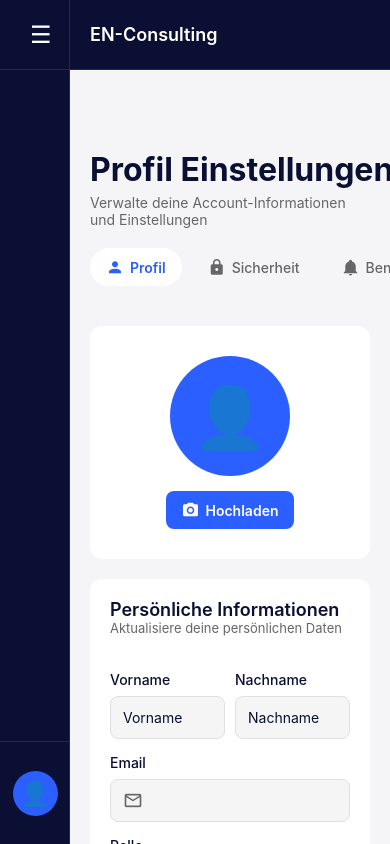
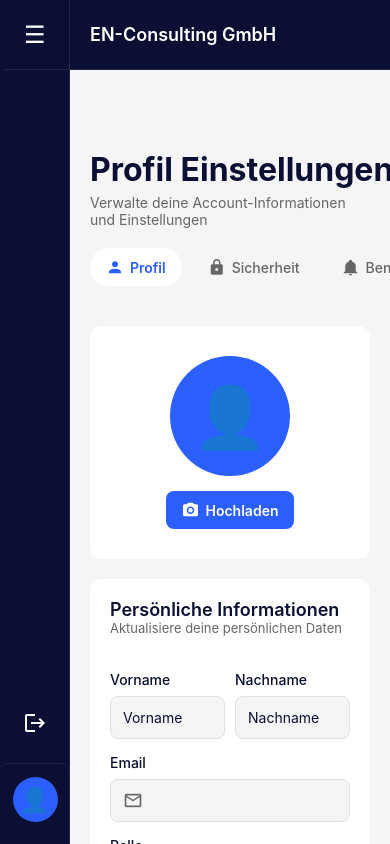
Before and after one commit to tobias200728/EN-Consulting_Projektmanagement-tool, a React Native app in the folder frontend/: screen /Profile in a window 390 px wide. Built offline with nearby package versions, Linux system fonts and the light colour scheme.

Commit message:
add logout button

```diff
--- a/frontend/components/Layout.jsx
+++ b/frontend/components/Layout.jsx
@@ -1,10 +1,11 @@
 import React, { useRef, useState, useEffect } from 'react';
-import { View, Text, TouchableOpacity, Animated, Image } from 'react-native';
+import { View, Text, Pressable, TouchableOpacity, Animated, Image } from 'react-native';
 import { useNavigation, useRoute } from '@react-navigation/native';
 import AsyncStorage from '@react-native-async-storage/async-storage';
 import { styles } from '../style/Layout.styles';
 import MaterialCommunityIcons from 'react-native-vector-icons/MaterialCommunityIcons';
 import Ionicons from 'react-native-vector-icons/Ionicons';
+import MaterialIcons from 'react-native-vector-icons/MaterialIcons';
 import useAuth from '../hooks/useAuth';
 
 const API_URL = "http://127.0.0.1:8000";
@@ -112,6 +113,20 @@ export default function Layout({ children }) {
     navigation.navigate('Profile');
   };
 
+  const handleLogout = async () => {
+    try {
+      // Lösche alle gespeicherten Daten
+      await AsyncStorage.clear();
+      // Navigiere zur Login-Seite
+      navigation.reset({
+        index: 0,
+        routes: [{ name: 'Login' }],
+      });
+    } catch (error) {
+      console.error('Error during logout:', error);
+    }
+  };
+
   const sidebarWidth = slideAnim.interpolate({
     inputRange: [0, 1],
     outputRange: [70, 250],
@@ -124,6 +139,8 @@ export default function Layout({ children }) {
     switch (iconFamily) {
       case "Ionicons":
         return <Ionicons name={iconName} size={iconSize} color={color} />;
+      case "MaterialIcons":
+        return <MaterialIcons name={iconName} size={iconSize} color={color} />;
       default:
         return <MaterialCommunityIcons name={iconName} size={iconSize} color={color} />;
     }
@@ -133,8 +150,8 @@ export default function Layout({ children }) {
     <View style={styles.container}>
       {/* Sidebar */}
       <Animated.View style={[styles.sidebar, { width: sidebarWidth }]}>
-        {/* Top */}
-        <View>
+        {/* Top Section - Menu Items */}
+        <View style={{ flex: 1 }}>
           <TouchableOpacity style={styles.burgerButton} onPress={toggleMenu}>
             <View style={{ width: '100%', paddingLeft: 20 }}>
               <Text style={styles.burgerIcon}>☰</Text>
@@ -157,25 +174,53 @@ export default function Layout({ children }) {
                     {renderIcon(item.icon, item.iconFamily)}
                   </View>
 
+                  {/* Text nur anzeigen wenn Sidebar offen ist */}
+                  {open && (
                     <Animated.View
                       style={[
                         styles.textContainer,
                         {
                           opacity: slideAnim,
-                        width: slideAnim.interpolate({
-                          inputRange: [0, 1],
-                          outputRange: [0, 150],
-                        }),
                         },
                       ]}
                     >
                       <Text style={styles.sidebarText}>{item.label}</Text>
                     </Animated.View>
+                  )}
                 </TouchableOpacity>
               );
             })}
           </View>
         </View>
+
+        {/* Bottom Section - Logout Button & User (kompakt!) */}
+        <View style={styles.bottomSection}>
+          {/* Logout Button */}
+          <Pressable
+            onPress={handleLogout}
+            style={({ pressed }) => [
+              styles.logoutButton,
+              pressed && styles.logoutButtonPressed
+            ]}
+          >
+            <View style={styles.iconContainer}>
+              <MaterialIcons name="logout" size={24} color="white" />
+            </View>
+
+            {/* Text nur anzeigen wenn Sidebar offen ist */}
+            {open && (
+              <Animated.View
+                style={[
+                  styles.textContainer,
+                  {
+                    opacity: slideAnim,
+                  },
+                ]}
+              >
+                <Text style={styles.sidebarText}>Abmelden</Text>
+              </Animated.View>
+            )}
+          </Pressable>
 
           {/* User Section */}
           <TouchableOpacity
@@ -196,15 +241,13 @@ export default function Layout({ children }) {
               </View>
             </View>
 
+            {/* User Info nur anzeigen wenn Sidebar offen ist */}
+            {open && (
               <Animated.View
                 style={[
                   styles.userInfoContainer,
                   {
                     opacity: slideAnim,
-                width: slideAnim.interpolate({
-                  inputRange: [0, 1],
-                  outputRange: [0, 150],
-                }),
                   },
                 ]}
               >
@@ -215,7 +258,9 @@ export default function Layout({ children }) {
                   {isAdmin ? 'Admin' : isEmployee ? 'Employee' : 'Guest'}
                 </Text>
               </Animated.View>
+            )}
           </TouchableOpacity>
+        </View>
       </Animated.View>
 
       {/* Overlay */}
@@ -229,7 +274,7 @@ export default function Layout({ children }) {
 
       {/* Topbar */}
       <Animated.View style={[styles.topbar, { marginLeft: sidebarWidth }]}>
-        <Text style={styles.title}>EN-Consulting</Text>
+        <Text style={styles.title}>EN-Consulting GmbH</Text>
       </Animated.View>
 
       {/* Content */}
--- a/frontend/components/Profile.jsx
+++ b/frontend/components/Profile.jsx
@@ -505,6 +505,7 @@ const Profile = ({ navigation }) => {
                   <TextInput
                     style={styles.input}
                     value={profileData.firstName}
+                    maxLength={20}
                     onChangeText={(text) => handleProfileChange('firstName', text)}
                     placeholder="Vorname"
                   />
@@ -514,6 +515,7 @@ const Profile = ({ navigation }) => {
                   <TextInput
                     style={styles.input}
                     value={profileData.lastName}
+                    maxLength={35}
                     onChangeText={(text) => handleProfileChange('lastName', text)}
                     placeholder="Nachname"
                   />
--- a/frontend/style/Layout.styles.js
+++ b/frontend/style/Layout.styles.js
@@ -23,10 +23,11 @@ export const styles = StyleSheet.create({
   burgerButton: {
     height: 70,
     justifyContent: 'center',
+    alignItems: 'center',
     backgroundColor: '#0a0f33',
     borderBottomWidth: 1,
     borderBottomColor: 'rgba(255,255,255,0.1)',
-    paddingLeft: 10,
+    marginLeft: 4,
   },
 
   burgerIcon: {
@@ -35,9 +36,38 @@ export const styles = StyleSheet.create({
   },
 
   menuContainer: {
+    flex: 1,
     paddingTop: 20,
-    paddingBottom: 90,
+    paddingBottom: 20,
   },
+
+  bottomSection: {
+    // Kein flex mehr - nur natürliche Höhe
+    paddingBottom: 10,
+  },
+
+  logoutButton: {
+    flexDirection: 'row',
+    alignItems: 'center',
+    paddingVertical: 10,      // Reduziert von 12
+    paddingHorizontal: 10,
+    marginBottom: 5,          // Reduziert von 10
+    borderRadius: 8,
+  },
+  logoutButtonPressed: {
+    backgroundColor: 'rgba(255, 255, 255, 0.15)',
+  },
+  // logoutButton: {
+  //   flexDirection: 'row',
+  //   alignItems: 'center',
+  //   paddingVertical: 12,
+  //   paddingHorizontal: 15,
+  //   marginBottom: 10,
+  //   borderRadius: 8,
+  //   marginTop: 'auto',
+  //   // Optional: Füge einen Hover-Effekt oder einen leichten Hintergrund hinzu
+  //   // backgroundColor: 'rgba(255, 255, 255, 0.1)',
+  // },
 
   sidebarItem: {
     flexDirection: 'row',
@@ -71,21 +101,32 @@ export const styles = StyleSheet.create({
   },
 
   userSection: {
-    position: 'absolute',
-    bottom: 0,
-    left: 0,
-    right: 0,
+  flexDirection: 'row',
+  alignItems: 'center',
+  paddingVertical: 10,      // Reduziert falls vorher größer
+  paddingHorizontal: 10,
+  borderRadius: 8,
+  borderTopWidth: 1,
+  borderTopColor: 'rgba(255,255,255,0.1)',
+  // Entferne: flex: 1 (falls vorhanden)
+  // Entferne: minHeight (falls vorhanden)
+},
+  // userSection: {
+  //   position: 'absolute',
+  //   bottom: 0,
+  //   left: 0,
+  //   right: 0,
 
-    flexDirection: 'row',
-    alignItems: 'center',
-    paddingVertical: 15,
-    paddingHorizontal: 10,
+  //   flexDirection: 'row',
+  //   alignItems: 'center',
+  //   paddingVertical: 15,
+  //   paddingHorizontal: 10,
 
-    borderTopWidth: 1,
-    borderTopColor: 'rgba(255,255,255,0.1)',
+  //   borderTopWidth: 1,
+  //   borderTopColor: 'rgba(255,255,255,0.1)',
 
-    zIndex: 50,
-  },
+  //   zIndex: 50,
+  // },
 
   userAvatarContainer: {
     width: 50,
```
Lines whose indentation alone changed are shown as unchanged.
